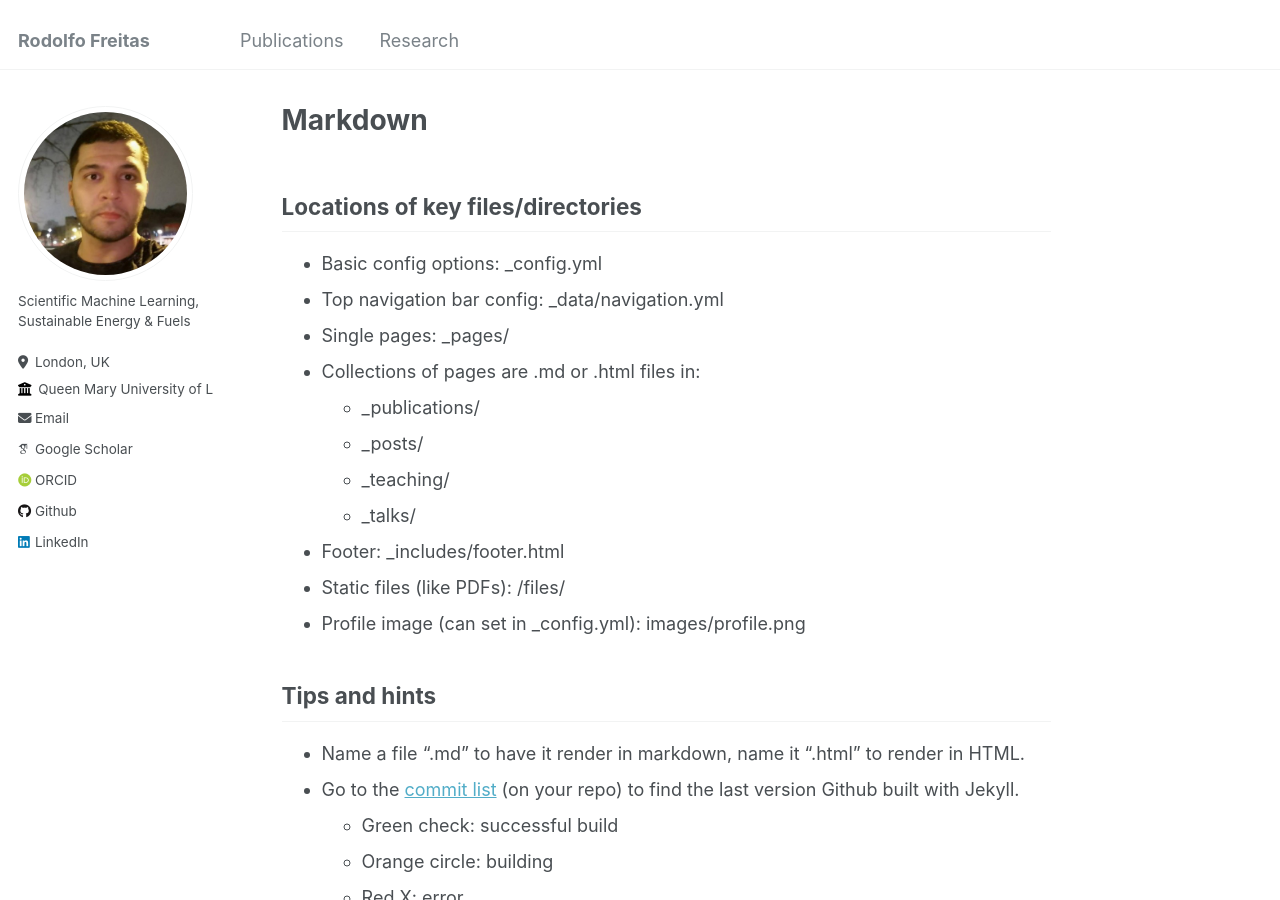
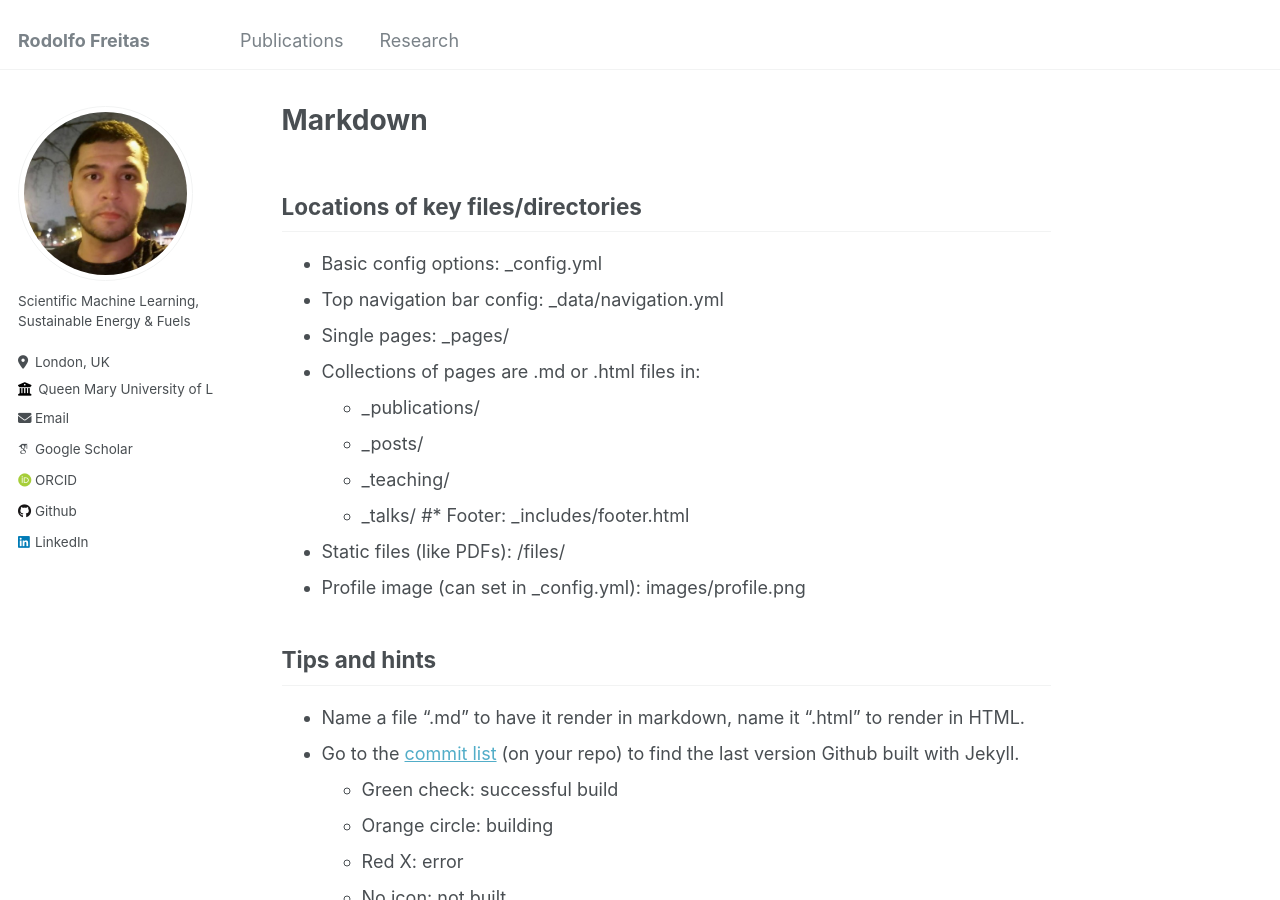
Before and after one commit to RodolfosmFreitas/RodolfosmFreitas.github.io, a Jekyll site: the page built from _pages/markdown.md, in a window 1280 px wide and 900 px high. Built offline with Jekyll 4.4.1, drawn with Linux system fonts in a browser that asks for light colours; some web fonts are replaced.

```diff
--- a/_pages/markdown.md
+++ b/_pages/markdown.md
@@ -17,7 +17,7 @@ redirect_from:
   * _posts/
   * _teaching/
   * _talks/
-* Footer: _includes/footer.html
+#* Footer: _includes/footer.html
 * Static files (like PDFs): /files/
 * Profile image (can set in _config.yml): images/profile.png
 
```
